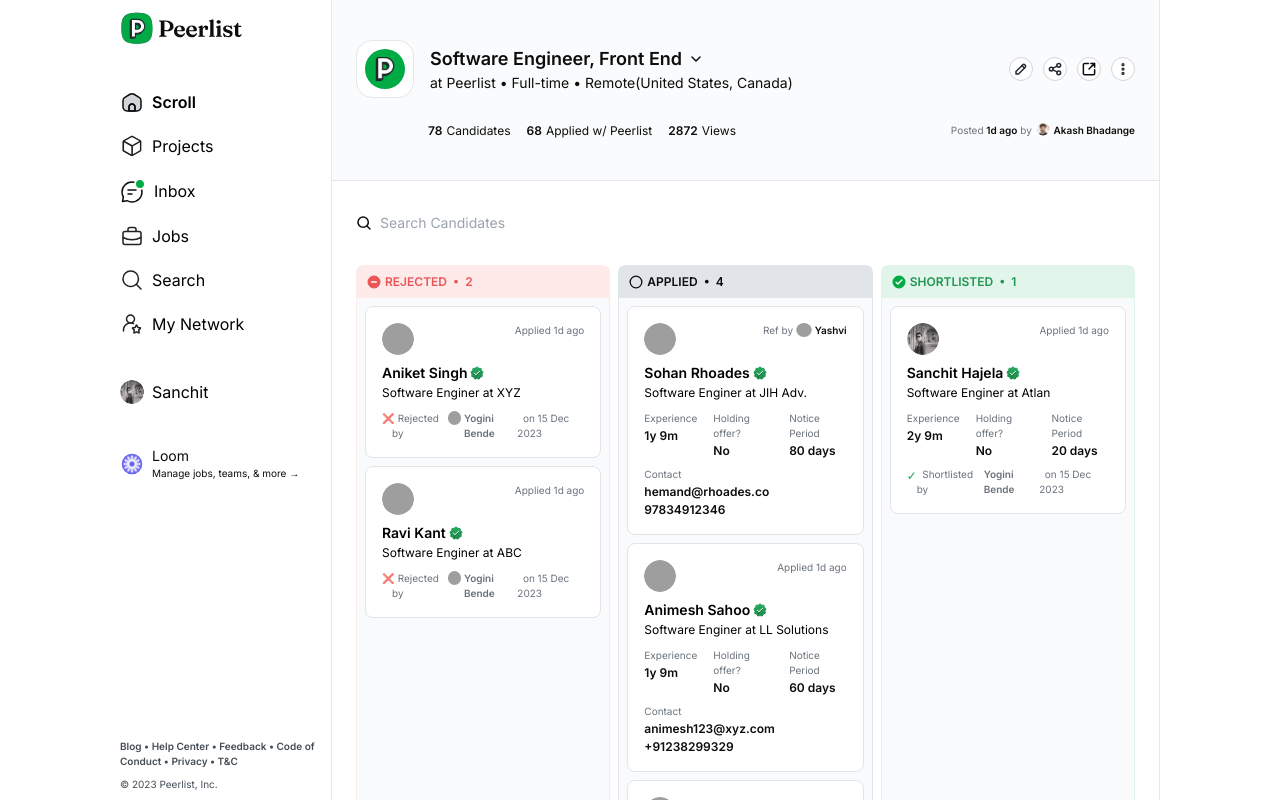
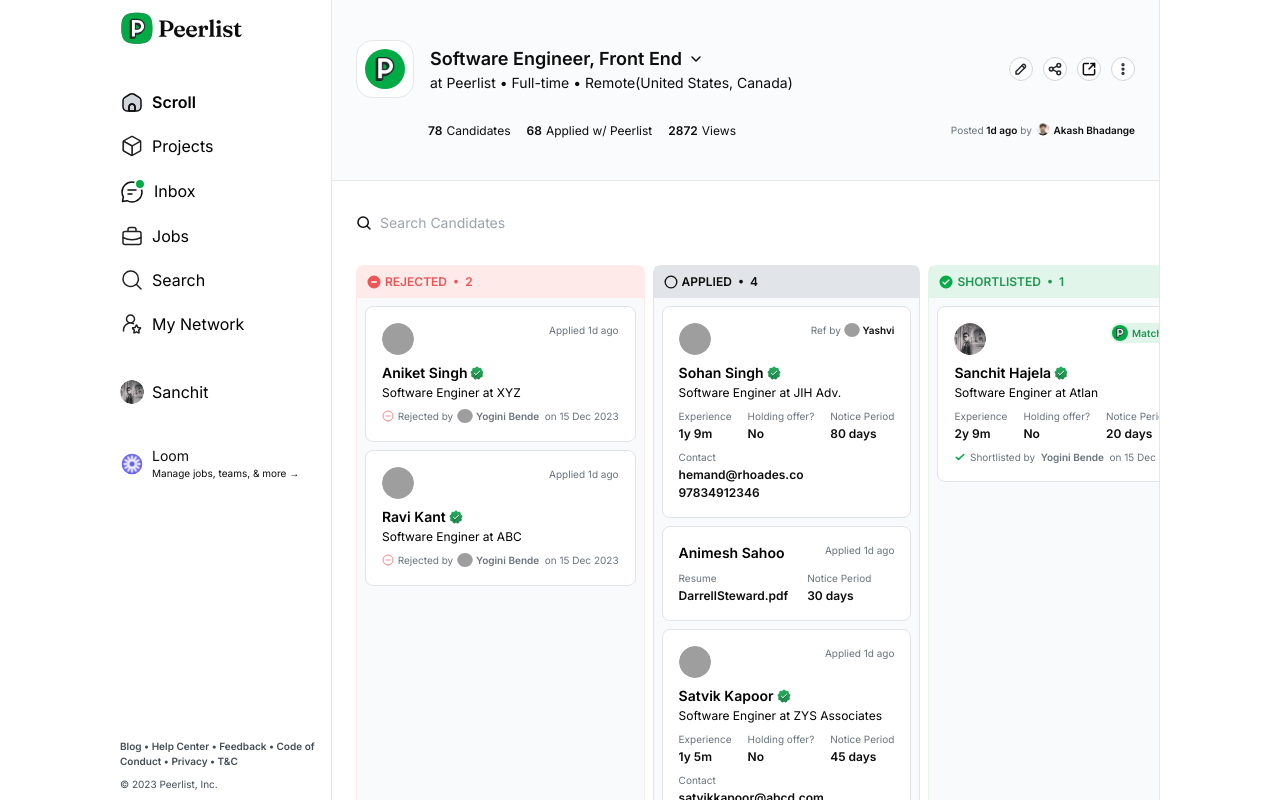
Before and after one commit to xanxit/dnd, a Next.js app: page / in a window 1280 px wide. Shown: the top 800 px of the page. Built offline with nearby package versions, Linux system fonts and the light colour scheme; grey boxes are pictures that could not be loaded.

Commit message:
fix: qa iterations and external card

```diff
--- a/app/components/CardBase.jsx
+++ b/app/components/CardBase.jsx
@@ -6,6 +6,7 @@
   const rejected = category.toLowerCase() === "rejected" ? true : false;
   const applied = category.toLowerCase() === "applied" ? true : false;
   const shortlisted = category.toLowerCase() === "shortlisted" ? true : false;
+  const external = applicantData.external || false;
   return (
     <Draggable draggableId={String(id)} index={index} key={id}>
       {(provided) => (
@@ -15,13 +16,16 @@
           {...provided.dragHandleProps}
           className="w-full h-full p-4 mb-2 border border-[#E1E4E8] rounded-lg flex flex-col gap-y-2 bg-white"
         >
+          {!external ? (
+            <>
+              {" "}
               <div className="flex flex-row justify-between items-start">
                 <div className="w-8 h-8 relative">
                   <div className="w-8 h-8 rounded-full overflow-hidden">
                     <Image
                       className="w-8 h-8 rounded-full bg-center bg-no-repeat bg-cover flex justify-center items-center object-cover hover:opacity-90 transition-opacity border-1 border-white bg-white"
                       src={applicantData.img || "/images/sanchit-boi.webp"}
-                  alt="Sanchit Hajela"
+                      alt="candidate"
                       width="32"
                       height="32"
                     />
@@ -34,7 +38,7 @@
                       <Image
                         className="w-4 h-4 rounded-full bg-center bg-no-repeat bg-cover flex justify-center items-center object-cover hover:opacity-90 transition-opacity border-1 border-white bg-white -mt-0.5"
                         src="https://i.pravatar.cc/700"
-                    alt="Sanchit Hajela"
+                        alt="referee image"
                         width="16"
                         height="16"
                       />
@@ -44,6 +48,15 @@
                       {applicantData.refferedBy}
                     </span>
                   </p>
+                ) : applicantData.peerlist ? (
+                  <div className="w-[73px] h-5">
+                    <Image
+                      width={73}
+                      height={20}
+                      src="/images/p-matched.svg"
+                      alt="peerlist-matched"
+                    />
+                  </div>
                 ) : (
                   <p className="text-[10px] text-[#6A737D]"> Applied 1d ago</p>
                 )}
@@ -51,6 +64,7 @@
               <div className="flex flex-col gap-y-0.5">
                 <p className="font-semibold text-sm flex items-center">
                   {applicantData.name + " "}
+                  {!external && (
                     <span className="ml-0.5 -mt-0.25">
                       <Image
                         src="/images/icons/verified.svg"
@@ -59,13 +73,68 @@
                         width="16"
                       />
                     </span>
+                  )}
                 </p>
+                {!external && (
                   <p className="text-xs">{applicantData.designation}</p>
-            <p></p>
+                )}
+              </div>{" "}
+            </>
+          ) : (
+            <div className="flex justify-between">
+              <p className="font-semibold text-sm flex items-center">
+                {applicantData.name + " "}
+              </p>
+              <p className="text-[10px] text-[#6A737D]"> Applied 1d ago</p>
+            </div>
+          )}
+          {external ? (
+            <div className="flex flex-col gap-y-2">
+              <div className="flex gap-x-4">
+                <div className="flex flex-col gap-y-0.5 w-max">
+                  <p className="text-[10px] text-[#6A737D]">Resume</p>
+                  <p className="text-xs font-semibold text-[#0D0D0D]">
+                    DarrellSteward.pdf&nbsp;
+                  </p>
+                </div>
+                <div className="flex flex-col gap-y-0.5">
+                  <p className="text-[10px] text-[#6A737D]">Notice Period</p>
+                  <p className="text-xs font-semibold text-[#0D0D0D]">
+                    30 days
+                  </p>
+                </div>
               </div>
               {rejected && (
-            <div className="flex text-[10px] text-[#6A737D]">
-              <span className="w-[6px] h-[6px] opacity-70 mr-1">&#10060;</span>
+                <div className="flex text-[10px] text-[#6A737D] flex-wrap">
+                  <span className="w-[6px] h-[6px] opacity-70 mr-1 mt-[1.35px]">
+                    <svg
+                      xmlns="http://www.w3.org/2000/svg"
+                      width="12"
+                      height="12"
+                      viewBox="0 0 12 12"
+                      fill="none"
+                    >
+                      <g clip-path="url(#clip0_1_36677)">
+                        <path
+                          d="M6 11C8.7614 11 11 8.7614 11 6C11 3.23857 8.7614 1 6 1C3.23857 1 1 3.23857 1 6C1 8.7614 3.23857 11 6 11Z"
+                          stroke="#EB5757"
+                          strokeLinecap="round"
+                          strokeLinejoin="round"
+                        />
+                        <path
+                          d="M4 6H8"
+                          stroke="#EB5757"
+                          strokeLinecap="round"
+                          strokeLinejoin="round"
+                        />
+                      </g>
+                      <defs>
+                        <clipPath id="clip0_1_36677">
+                          <rect width="12" height="12" fill="white" />
+                        </clipPath>
+                      </defs>
+                    </svg>
+                  </span>
                   &nbsp; Rejected by{" "}
                   <span className="w-4 h-4 inline-block rounded-full overflow-hidden ml-1">
                     <Image
@@ -83,8 +152,112 @@
                   &nbsp; on 15 Dec 2023
                 </div>
               )}
-          {applied && (
+              {shortlisted && (
                 <div className="flex flex-col gap-2">
+                  <div className="flex gap-x-4">
+                    <div className="flex flex-col gap-y-0.5">
+                      <p className="text-[10px] text-[#6A737D]"> Experience</p>
+                      <p className="text-xs text-[#0D0D0D] font-semibold">
+                        {applicantData.exp}
+                      </p>
+                    </div>
+                    <div className="flex flex-col gap-y-0.5">
+                      <p className="text-[10px] text-[#6A737D]">
+                        {" "}
+                        Holding offer?
+                      </p>
+                      <p className="text-xs text-[#0D0D0D] font-semibold">
+                        {applicantData.offer}
+                      </p>
+                    </div>
+                    <div className="flex flex-col gap-y-0.5">
+                      <p className="text-[10px] text-[#6A737D]">
+                        {" "}
+                        Notice Period
+                      </p>
+                      <p className="text-xs text-[#0D0D0D] font-semibold">
+                        {applicantData.notice}
+                      </p>
+                    </div>
+                  </div>
+                  <div className="flex text-[10px] text-[#6A737D] flex-wrap">
+                    <span className="w-[6px] h-[6px] !text-[12px] mr-1 mt-[1.35px]">
+                      <svg
+                        xmlns="http://www.w3.org/2000/svg"
+                        width="12"
+                        height="12"
+                        viewBox="0 0 12 12"
+                        fill="none"
+                      >
+                        <path
+                          d="M2.25 6.28571L4.5 8.375L9.75 3.5"
+                          stroke="#00AA45"
+                          strokeWidth="1.5"
+                          strokeLinecap="round"
+                          strokeLinejoin="round"
+                        />
+                      </svg>
+                    </span>
+                    &nbsp; Shortlisted by &nbsp;
+                    <span className="font-semibold !text-[#6A737D]">
+                      Yogini Bende
+                    </span>
+                    &nbsp; on 15 Dec 2023
+                  </div>
+                </div>
+              )}
+            </div>
+          ) : rejected ? (
+            <div className="flex w-max text-[10px] text-[#6A737D]">
+              <span className="w-[6px] h-[6px] opacity-70 mr-1 mt-[1.35px]">
+                <svg
+                  xmlns="http://www.w3.org/2000/svg"
+                  width="12"
+                  height="12"
+                  viewBox="0 0 12 12"
+                  fill="none"
+                >
+                  <g clip-path="url(#clip0_1_36677)">
+                    <path
+                      d="M6 11C8.7614 11 11 8.7614 11 6C11 3.23857 8.7614 1 6 1C3.23857 1 1 3.23857 1 6C1 8.7614 3.23857 11 6 11Z"
+                      stroke="#EB5757"
+                      strokeLinecap="round"
+                      strokeLinejoin="round"
+                    />
+                    <path
+                      d="M4 6H8"
+                      stroke="#EB5757"
+                      strokeLinecap="round"
+                      strokeLinejoin="round"
+                    />
+                  </g>
+                  <defs>
+                    <clipPath id="clip0_1_36677">
+                      <rect width="12" height="12" fill="white" />
+                    </clipPath>
+                  </defs>
+                </svg>
+              </span>
+              <p className="flex">
+              &nbsp; Rejected by{" "}
+              <span className="w-4 h-4 hidden md:inline-block rounded-full overflow-hidden ml-1">
+                <Image
+                  className="w-4 h-4 rounded-full bg-center bg-no-repeat bg-cover flex justify-center items-center object-cover hover:opacity-90 transition-opacity border-1 border-white bg-white -mt-0.5"
+                  src="https://i.pravatar.cc/230"
+                  alt="Yogini Bende"
+                  width="16"
+                  height="16"
+                />
+              </span>
+              &nbsp;
+              <span className="font-semibold flex !text-[#6A737D]">
+                Yogini Bende
+              </span>
+              &nbsp; on 15 Dec 2023
+              </p>
+            </div>
+          ) : applied ? (
+            <div className="flex flex-col w-max gap-2">
               <div className="flex gap-x-4">
                 <div className="flex flex-col gap-y-0.5">
                   <p className="text-[10px] text-[#6A737D]"> Experience</p>
@@ -115,9 +288,9 @@
                 </p>
               </div>
             </div>
-          )}
-          {shortlisted && (
-            <div className="flex flex-col gap-2">
+          ) : (
+            shortlisted && (
+              <div className="flex w-max flex-col gap-2">
                 <div className="flex gap-x-4">
                   <div className="flex flex-col gap-y-0.5">
                     <p className="text-[10px] text-[#6A737D]"> Experience</p>
@@ -126,7 +299,10 @@
                     </p>
                   </div>
                   <div className="flex flex-col gap-y-0.5">
-                  <p className="text-[10px] text-[#6A737D]"> Holding offer?</p>
+                    <p className="text-[10px] text-[#6A737D]">
+                      {" "}
+                      Holding offer?
+                    </p>
                     <p className="text-xs text-[#0D0D0D] font-semibold">
                       {applicantData.offer}
                     </p>
@@ -138,9 +314,23 @@
                     </p>
                   </div>
                 </div>
-              <div className="flex text-[10px] text-[#6A737D]">
-                <span className="w-[6px] h-[6px] !text-[12px] mr-1 !text-green-600">
-                  &#10003;
+                <div className="flex text-[10px] text-[#6A737D] flex-wrap">
+                  <span className="w-[6px] h-[6px] !text-[12px] mr-1 mt-[1.35px]">
+                    <svg
+                      xmlns="http://www.w3.org/2000/svg"
+                      width="12"
+                      height="12"
+                      viewBox="0 0 12 12"
+                      fill="none"
+                    >
+                      <path
+                        d="M2.25 6.28571L4.5 8.375L9.75 3.5"
+                        stroke="#00AA45"
+                        strokeWidth="1.5"
+                        strokeLinecap="round"
+                        strokeLinejoin="round"
+                      />
+                    </svg>
                   </span>
                   &nbsp; Shortlisted by &nbsp;
                   <span className="font-semibold !text-[#6A737D]">
@@ -149,6 +339,7 @@
                   &nbsp; on 15 Dec 2023
                 </div>
               </div>
+            )
           )}
         </div>
       )}
--- a/app/data/initialStateList.ts
+++ b/app/data/initialStateList.ts
@@ -35,7 +35,7 @@
     applicants: [
       {
         id: "applied-1",
-        name: "Sohan Rhoades",
+        name: "Sohan Singh",
         designation: "Software Enginer at JIH Adv.",
         exp: "1y 9m",
         offer: "No",
@@ -55,6 +55,7 @@
         email: "animesh123@xyz.com",
         img: "https://i.pravatar.cc/340",
         num: "+91238299329",
+        external: true
       },
       {
         id: "applied-3",
@@ -96,6 +97,7 @@
         email: "sanchit10hajela@gmail.com",
         img: "/images/sanchit-boi.webp",
         num: "9935955586",
+        peerlist: true
       },
     ],
     headerColor: "#E2F5EA",
```
Also changed, not shown: public/images/p-matched.svg (added). Lines whose indentation alone changed are shown as unchanged.
